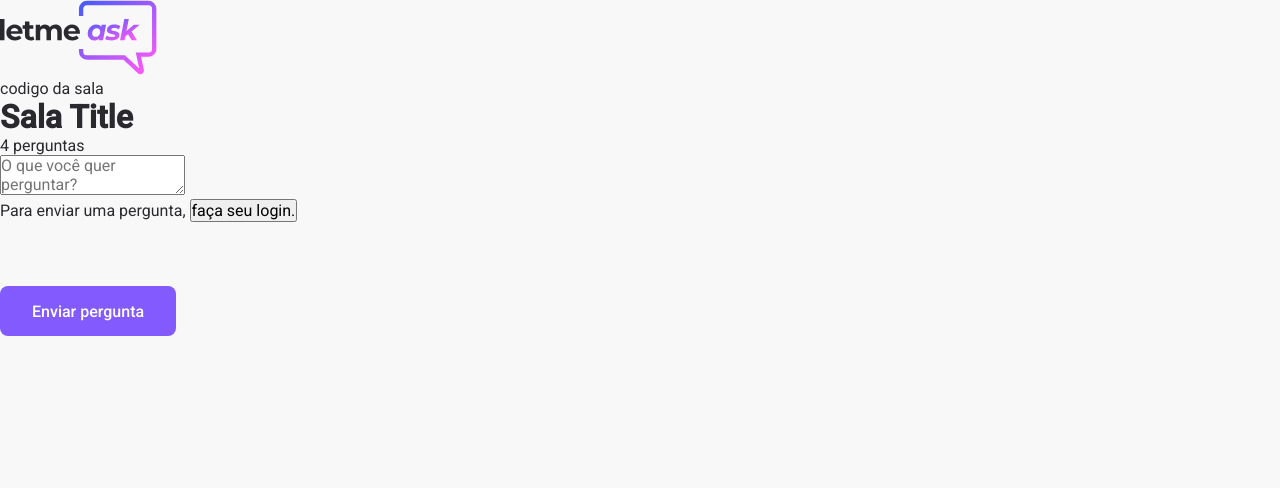
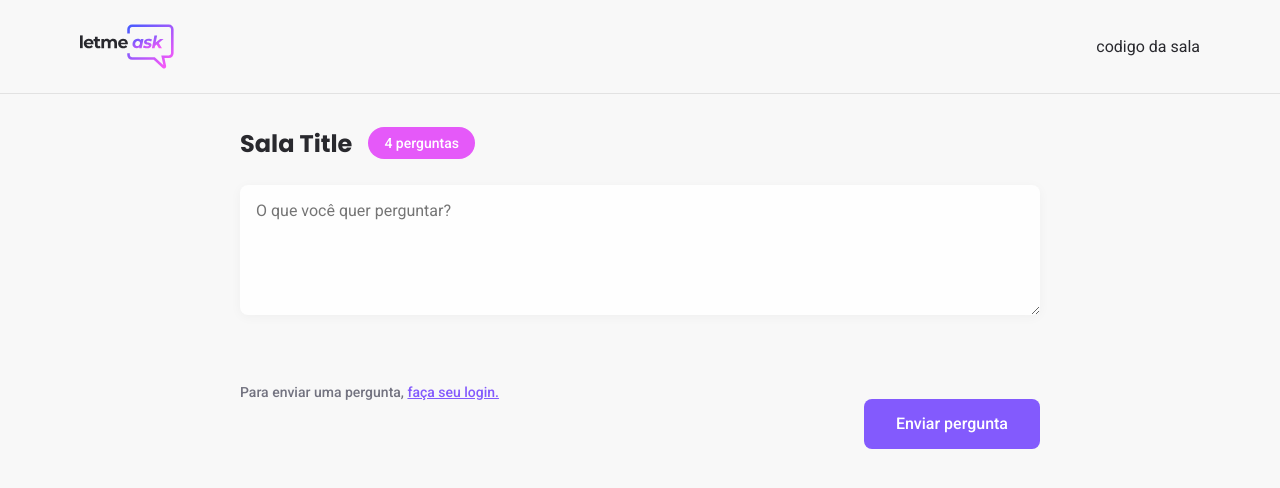
Before and after one commit to brunobarbosa17/nlw-react, a React (Create React App) app in the folder project/: page /rooms/1 in a window 1280 px wide. Shown: the top 488 px of the page. Built offline with nearby package versions, Linux system fonts and the light colour scheme; no server answers.

Commit message:
estilização room

```diff
--- a/project/src/pages/Room.tsx
+++ b/project/src/pages/Room.tsx
@@ -1,5 +1,7 @@
 import logoImg from '../assets/logo.svg'
 import Button from '../components/Button'
+
+import '../styles/room.scss'
 
 export function Room() {
   return(
--- /dev/null
+++ b/project/src/styles/room.scss
@@ -0,0 +1,99 @@
+#page-room {
+  header {
+    padding: 24px;
+    border-bottom: 1px solid #e2e2e2;
+
+    .content {
+      max-width: 1120px;
+      margin: 0 auto;
+      display: flex;
+      justify-content: space-between;
+      align-items: center;
+
+      > img {
+        max-height: 45px;
+      }
+    }
+  }
+
+  main {
+    max-width: 800px;
+    margin: 0 auto;
+
+    .room-title {
+      margin: 32px 0 24px;
+      display: flex;
+      align-items: center;
+
+      h1 {
+        font-family: 'Poppins', sans-serif;
+        font-size: 24px;
+        color: #29292e;
+      }
+
+      span {
+        margin-left: 16px;
+        background: #e559f9;
+        border-radius: 9999px;
+        padding: 8px 16px;
+        color: #FFF;
+        font-weight: 500;
+        font-size: 14px;
+      }
+    }
+
+    form {
+      textarea {
+        width: 100%;
+        border: 0;
+        padding: 16px;
+        border-radius: 8px;
+        background: #fefefe;
+        box-shadow: 0 2px 12px rgba(0, 0, 0, 0.04);
+        resize: vertical;
+        min-height: 130px;
+      }
+
+      .form-footer {
+        display: flex;
+        justify-content: space-between;
+        align-items: center;
+        margin-top: 16px;
+
+        .user-info {
+          display: flex;
+          align-items: center;
+
+          img {
+            width: 32px;
+            height: 32px;
+            border-radius: 50%;
+          }
+
+          span {
+            margin-left: 8px;
+            color: #29292e;
+            font-weight: 500;
+            font-size: 14px;
+          }
+        }
+
+        > span {
+          font-size: 14px;
+          color: #737380;
+          font-weight: 500;
+
+          button {
+            background: transparent;
+            border: 0;
+            color: #835AFD;
+            text-decoration: underline;
+            font-size: 14px;
+            font-weight: 500;
+            cursor: pointer;
+          }
+        }
+      }
+    }
+  }
+}
```
